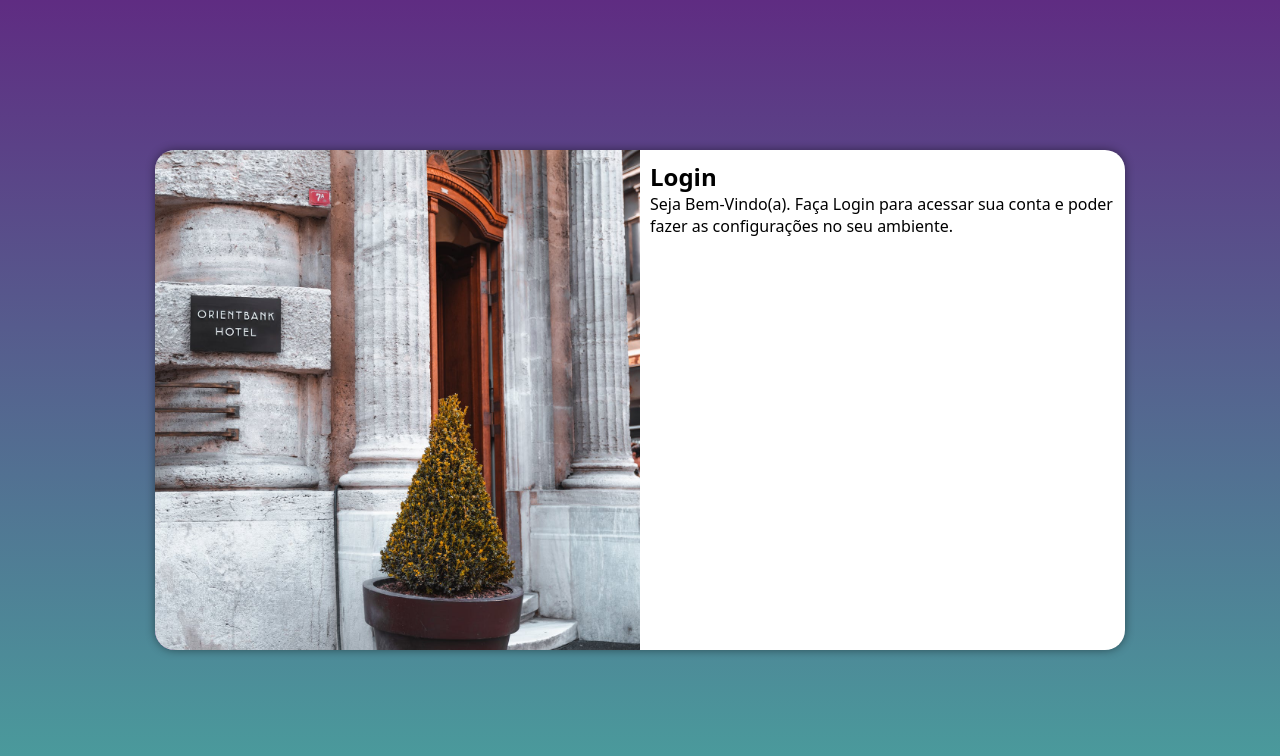
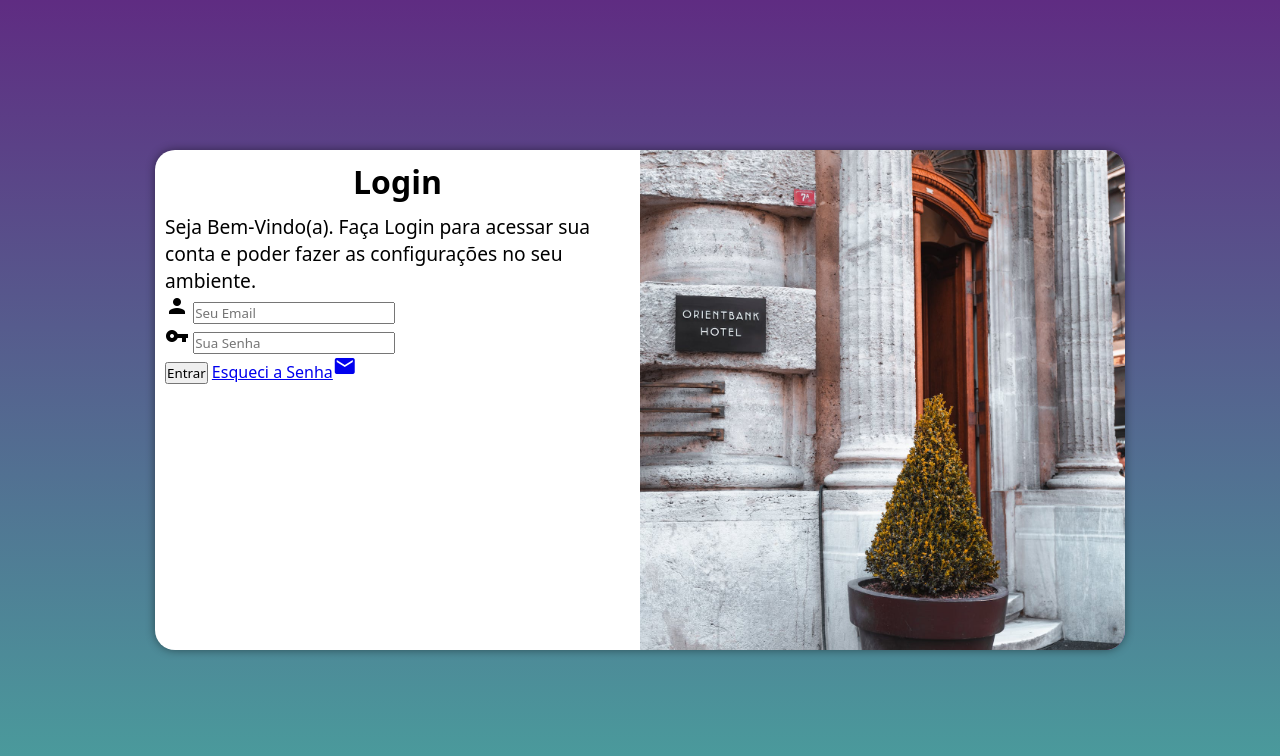
Before and after one commit to RafaelLoren/ProjetoLogin, a plain HTML site: page index.html in a window 1280 px wide. Drawn offline with Linux system fonts and the light colour scheme.

Commit message:
Formulário Criado

```diff
--- a/Estilos/MediaQuery.css
+++ b/Estilos/MediaQuery.css
@@ -26,13 +26,19 @@
         width: 970px;
     }
     section#login > div#imagem{
+        float: right;
+        width: 50%;
+        height: 100%;
+    }
+    section#login > div#formulario{
         float: left;
         width: 50%;
         height: 100%;
     }
-    section#login > div#formulario{
-        float: right;
-        width: 50%;
-        height: 100%;
+    div#formulario > h1{
+        font-size: 2em;
+    }
+    div#formulario > p{
+        font-size: 1.2em;
     }
 }
--- a/Estilos/style.css
+++ b/Estilos/style.css
@@ -49,3 +49,10 @@ section#login > div#formulario{
     display: block;
     padding: 10px;
 }
+div#formulario > h1{
+    text-align: center;
+    margin-bottom: 10px;
+}
+div#formulario > p{
+    font-size: 0.8em;
+}
--- a/index.html
+++ b/index.html
@@ -7,7 +7,8 @@
     <title>Login</title>
     <link rel="stylesheet" href="Estilos/style.css">
     <link rel="stylesheet" href="Estilos/MediaQuery.css">
-
+    <link href="https://fonts.googleapis.com/icon?family=Material+Icons"
+    rel="stylesheet">
 </head>
 <body>
     <main>
@@ -16,10 +17,24 @@
 
             </div>
             <div id="formulario">
-                <h1>Login</h1>
-                <p>Seja Bem-Vindo(a). Faça Login para acessar sua conta e poder fazer as configurações no seu ambiente.</p>
-                <form action="Login.php" method="post">
+            <h1>Login</h1>
+            <p>Seja Bem-Vindo(a). Faça Login para acessar sua conta e poder fazer as configurações no seu ambiente.</p>
+            <form action="Login.php" method="post" autocomplete="on">
+                <div class="campo">
+                    <label for="ilogin"><span class="material-icons">
+                        person
+                  </span> </label>
+                    <input type="email" name="login" id="ilogin" placeholder="Seu Email" autocomplete="email" required maxlength="30">
 
+                </div>
+                <div class="campo">
+                    <label for="isenha"><span class="material-icons">
+                        vpn_key
+                      </span></label>
+                    <input type="password" name="senha" id="isenha" placeholder="Sua Senha" autocomplete="current-password" required minlength="8" maxlength="20">
+                </div>
+                <input type="submit" value="Entrar">
+                <a href="esqueci.html">Esqueci a Senha<i class="material-icons">mail</i></a>
                 </form>
             </div>
 
```
